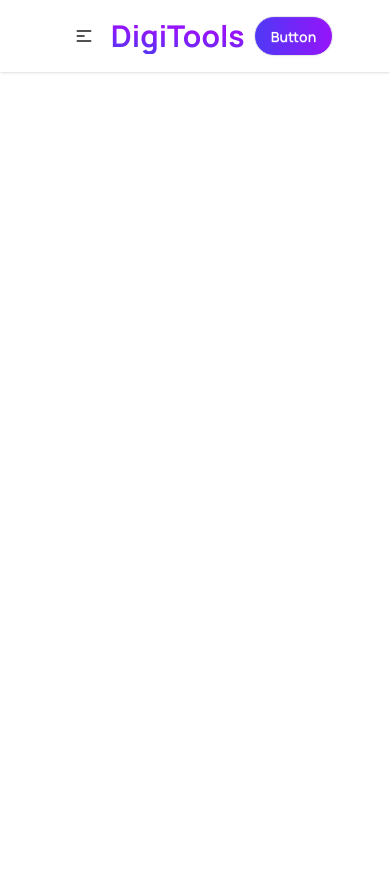
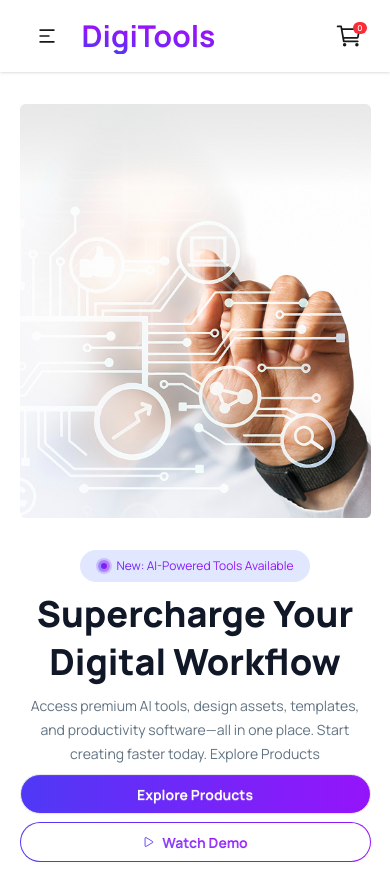
Before and after one commit to MD-Sabbir-Hossain-Alif/DigiTools-Platform, a React (Vite) app: page / in a window 390 px wide. Before the commit the page ends 844 px from the top, so only its background shows below. Built offline with nearby package versions, Linux system fonts and the light colour scheme.

Commit message:
navbar & banner section added

```diff
--- a/package.json
+++ b/package.json
@@ -14,6 +14,7 @@
     "daisyui": "^5.5.19",
     "react": "^19.2.4",
     "react-dom": "^19.2.4",
+    "react-icons": "^5.6.0",
     "tailwindcss": "^4.2.2"
   },
   "devDependencies": {
--- a/src/App.css
+++ b/src/App.css
@@ -1,6 +1,12 @@
+/* Common CSS */
+
 .container {
     max-width: 1600px;
     width: 75%;
+}
+
+.text-color {
+    color: #101727;
 }
 
 .linear-text {
@@ -12,3 +18,9 @@
 .linear-btn {
     background: linear-gradient(90deg, #4f39f6 0%, #9514fa 100%);
 }
+
+.linear-border-btn {
+    background:
+        linear-gradient(white, white) padding-box,
+        linear-gradient(90deg, #4f39f6, #9514fa) border-box;
+}
--- a/src/App.jsx
+++ b/src/App.jsx
@@ -1,10 +1,12 @@
 import "./App.css";
+import Banner from "./components/Banner/Banner";
 import Navbar from "./components/Navbar/Navbar";
 
 function App() {
     return (
         <>
             <Navbar />
+            <Banner />
         </>
     );
 }
--- /dev/null
+++ b/src/components/Banner/Banner.jsx
@@ -0,0 +1,50 @@
+import { IoPlayOutline } from "react-icons/io5";
+import active from "../../assets/active.png";
+import banner from "../../assets/banner.png";
+const Banner = () => {
+    return (
+        <section className=" w-[90%] sm:container sm:w-[75%] mx-auto my-8 sm:my-22 flex justify-center items-center flex-col-reverse md:flex-row gap-8 sm:gap-15">
+            {/* banner content */}
+            <div className="max-w-160 w-full space-y-2 sm:space-y-4 text-center sm:text-left">
+                <div className="inline-flex items-center rounded-full py-2 px-4 gap-1 bg-[#e1e7ff]">
+                    <img src={active} alt="" />
+                    <p className="linear-text text-xs md:text-base">
+                        New: AI-Powered Tools Available
+                    </p>
+                </div>
+                <h1 className="text-4xl sm:text-[4.5rem] font-extrabold text-[#101727] leading-12 sm:leading-21">
+                    Supercharge Your Digital Workflow
+                </h1>
+                <p className="text-[#627382] text-sm sm:text-lg leading-6 sm:leading-9">
+                    Access premium AI tools, design assets, templates, and
+                    productivity <br className="hidden sm:block" /> software—all
+                    in one place. Start creating faster today.{" "}
+                    <br className="hidden sm:block" />
+                    Explore Products
+                </p>
+                <div className="flex flex-col sm:flex-row gap-2 sm:gap-4">
+                    <button
+                        className="btn linear-btn text-white font-bold rounded-full
+                    "
+                    >
+                        Explore Products
+                    </button>
+                    <button
+                        className="btn linear-border-btn font-bold rounded-full border-transparent
+                    "
+                    >
+                        <IoPlayOutline className="text-[#4f39f6]" />
+                        <span className="linear-text">Watch Demo</span>
+                    </button>
+                </div>
+            </div>
+
+            {/* banner image */}
+            <div>
+                <img className="max-w-125 w-full" src={banner} alt="" />
+            </div>
+        </section>
+    );
+};
+
+export default Banner;
--- a/src/components/Navbar/Navbar.jsx
+++ b/src/components/Navbar/Navbar.jsx
@@ -1,30 +1,18 @@
-import React from "react";
+import { IoCartOutline } from "react-icons/io5";
+import { RiMenu2Fill } from "react-icons/ri";
 
 const Navbar = () => {
     return (
-        <div className=" shadow-sm  ">
-            <div className="container mx-auto navbar py-4">
+        <nav className="shadow-sm">
+            <div className="w-[90%] sm:container sm:w-[75%] mx-auto navbar px-0 py-4 font-semibold">
                 <div className="navbar-start">
-                    <div className="dropdown">
+                    <div className="dropdown ">
                         <div
                             tabIndex={0}
                             role="button"
-                            className="btn btn-ghost lg:hidden"
+                            className="btn btn-ghost lg:hidden text-xl mr-2"
                         >
-                            <svg
-                                xmlns="http://www.w3.org/2000/svg"
-                                className="h-5 w-5"
-                                fill="none"
-                                viewBox="0 0 24 24"
-                                stroke="currentColor"
-                            >
-                                <path
-                                    strokeLinecap="round"
-                                    strokeLinejoin="round"
-                                    strokeWidth="2"
-                                    d="M4 6h16M4 12h8m-8 6h16"
-                                />
-                            </svg>
+                            <RiMenu2Fill />
                         </div>
                         <ul
                             tabIndex="-1"
@@ -47,7 +35,9 @@ const Navbar = () => {
                             </li>
                         </ul>
                     </div>
-                    <a className="linear-text text-3xl font-bold">DigiTools</a>
+                    <a className="linear-text text-3xl font-bold cursor-pointer">
+                        DigiTools
+                    </a>
                 </div>
                 <div className="navbar-center hidden lg:flex">
                     <ul className="menu menu-horizontal px-1">
@@ -69,15 +59,26 @@ const Navbar = () => {
                     </ul>
                 </div>
                 <div className="navbar-end">
-                    <a
-                        className="btn linear-btn text-white rounded-full
+                    <div className="text-[1.75rem] mr-2 md:mr-3  relative">
+                        <IoCartOutline />
+                        <p className=" absolute top-0 -right-1 bg-red-500 text-[8px] text-white rounded-full px-1">
+                            0
+                        </p>
+                    </div>
+                    <div>
+                        <button className="mr-2 md:mr-3 hidden sm:block">
+                            Login
+                        </button>
+                    </div>
+                    <button
+                        className="btn linear-btn text-white font-bold rounded-full hidden sm:block
                     "
                     >
-                        Button
-                    </a>
+                        Get Start
+                    </button>
                 </div>
             </div>
-        </div>
+        </nav>
     );
 };
 
```
Also changed, not shown: src/assets/active.png (added), 1 other file (tests, documents, lock files or other folders).
